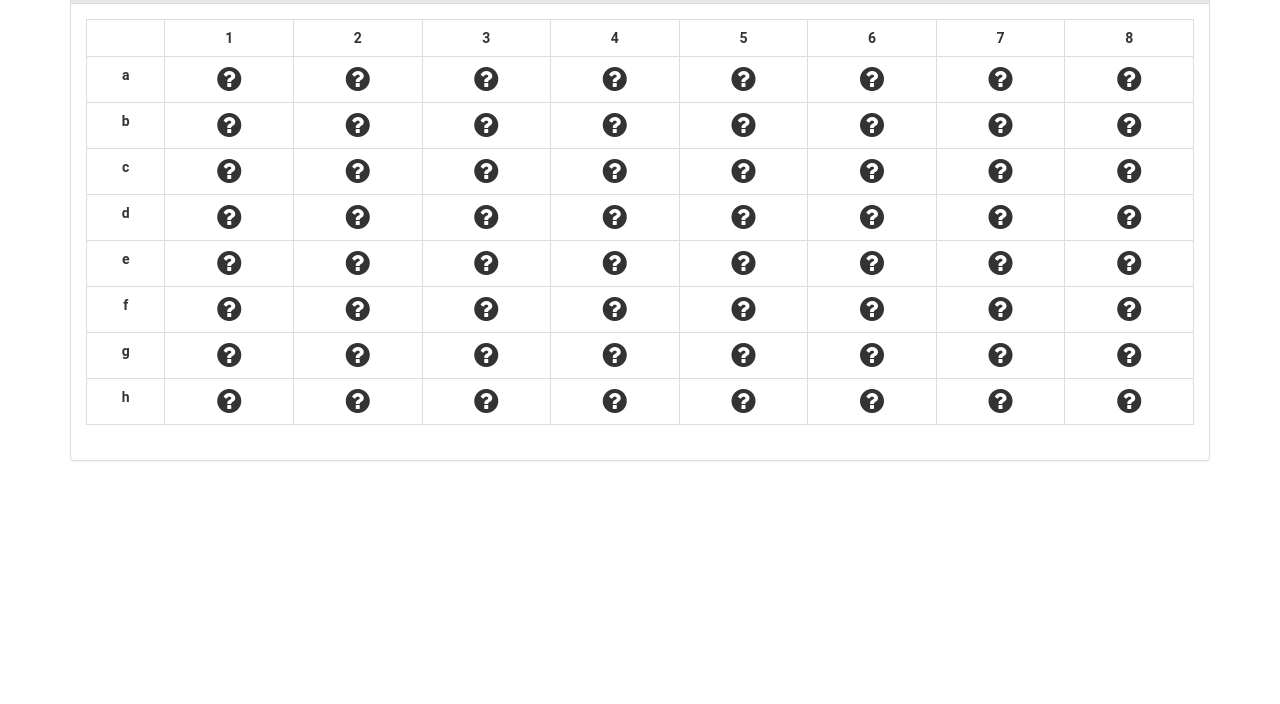
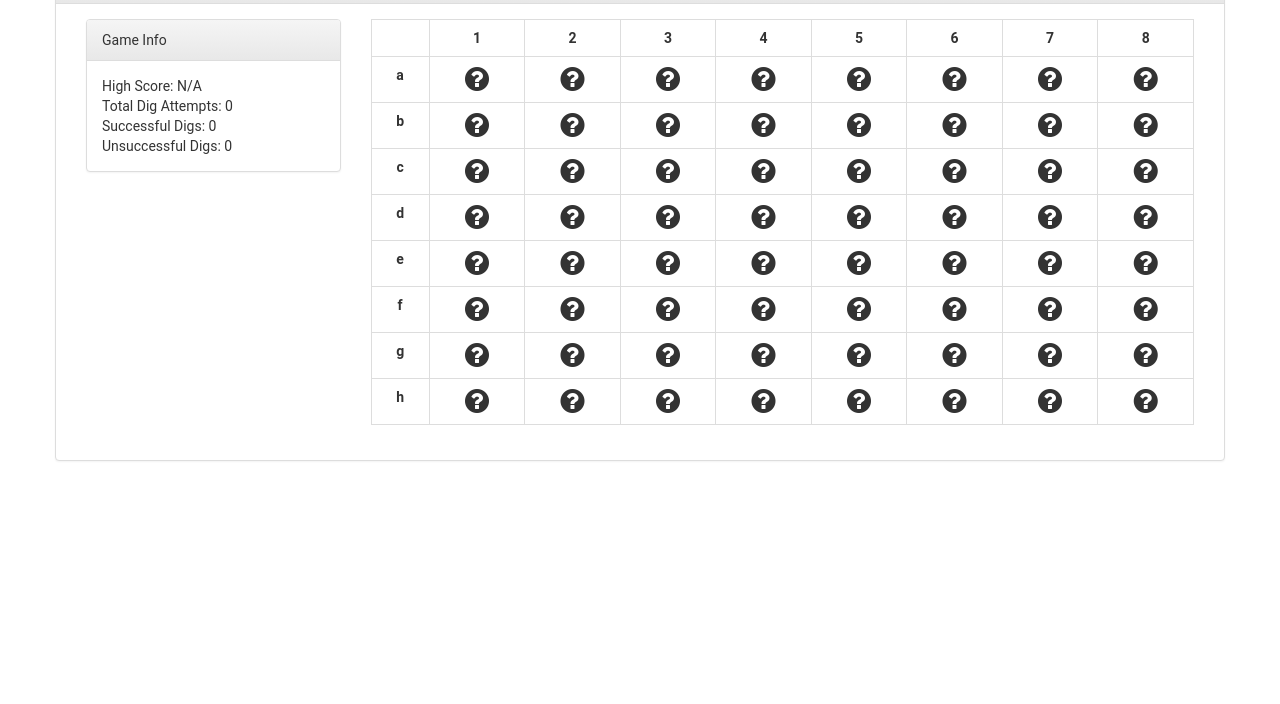
Before and after one commit to computerfr33k/CSC-360, a plain HTML site: page Assignments/Project #2/index.html in a window 1280 px wide. Shown: the part 96-800 px from the top of the page. Drawn offline with nearby package versions, Linux system fonts and the light colour scheme.

Commit message:
Game Info Added

```diff
--- a/Assignments/Project #2/index.html
+++ b/Assignments/Project #2/index.html
@@ -13,6 +13,13 @@
 	<title>Game Board</title>
 
 	<script src="../../jquery-2.1.3.min.js"></script>
+	<!-- JQuery UI -->
+	<script src="jquery-ui/jquery-ui.min.js"></script>
+	<link rel="stylesheet" href="jquery-ui/jquery-ui.min.css">
+	<link rel="stylesheet" href="jquery-ui/jquery-ui.theme.min.css">
+	<link rel="stylesheet" href="jquery-ui/jquery-ui.structure.min.css">
+	<!-- End JQuery UI -->
+
 	<!-- Latest compiled and minified CSS -->
 	<link rel="stylesheet" href="css/bootstrap.min.css">
 	<!-- Optional theme -->
@@ -29,16 +36,34 @@
 
 <body>
 	<div class="container">
+		<div class="row row-offcanvas row-offcanvas-left">
 		<div class="panel panel-default">
 			<div class="panel-heading">
 				<h2 class="text-center">Archaeology Board</h2>
 			</div>
 			<div class="panel-body">
-				<table id="board" class="table table-bordered table-hover text-center">
-
-				</table>
+				<!-- sidebar -->
+					<div class="col-xs-6 col-sm-3 sidebar-offcanvas" id="sidebar" role="navigation">
+						<div class="panel panel-default">
+							<div class="panel-heading">
+								Game Info
+							</div>
+							<div class="panel-body">
+							<ul class="nav">
+									<li>High Score: <span id="HighScoreValue">N/A</span></li>
+									<li>Total Dig Attempts: <span id="TotalDigAttempts">0</span></li>
+									<li>Successful Digs: <span id="SuccessfulDigs">0</span></li>
+									<li>Unsuccessful Digs: <span id="UnsuccessfulDigs">0</span></li>
+							</ul>
+						</div>
+						</div>
+					</div>
+					<div class="col-xs-12 col-sm-9">
+				<table id="board" class="table table-bordered table-hover text-center"></table>
+			</div>
 			</div>
 		</div>
+	</div>
 </body>
 
 </html>
--- a/Assignments/Project #2/js/game.js
+++ b/Assignments/Project #2/js/game.js
@@ -7,10 +7,17 @@
 // Warning! The function tryDig and the variable board are global variables!
 
 $(function () {
+	var totalDigs = 0;
 
 	main();
 
 	function main() {
+		// Display Game Info In Dialog
+		$("#dialog").dialog({
+			position: {my: "left bottom", at: "left bottom"}
+		});
+		// End Dialog Info
+
 		board = new GameBoard();
 	  board.cellMarker = '<i class="fa fa-2x fa-question-circle"></i>';
 	  board.setBoard();
@@ -28,6 +35,10 @@ $(function () {
 		});
 	}
 
+	function GameDialogInfo() {
+		$("dialog").dialog();
+	}
+
 	function showDigAnimation(cell, object) {
 		$(cell).html('<i class="fa-2x fa fa-spinner fa-spin"></i>');
 		setTimeout(function() {
@@ -43,6 +54,10 @@ $(function () {
 
   tryDig = function(targetCell)
   {
+		totalDigs = totalDigs+1;
+		$("#TotalDigAttempts").text(totalDigs);
+		console.log(totalDigs);
+
     var targetObj = board.dig(targetCell);
     showDigAnimation("#cell"+targetCell, targetObj);
   }
```
